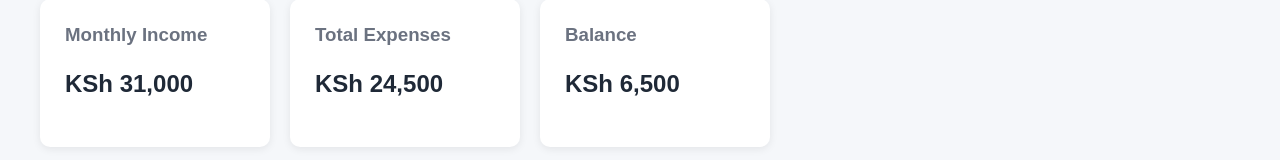
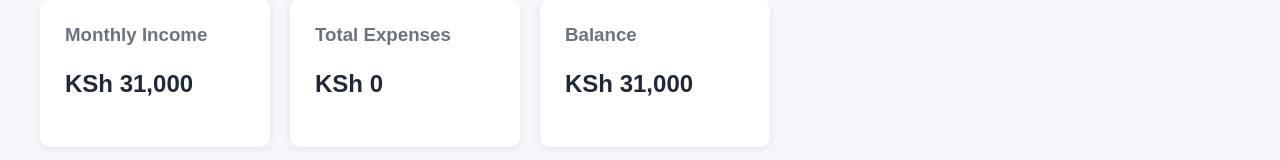
Before and after one commit to MukamiKelvin/kimahlife-expense-tracker, a React (Vite) app: page / in a window 1280 px wide. Shown: the part 264-424 px from the top of the page. Built offline with nearby package versions, Linux system fonts and the light colour scheme.

Commit message:
feat: calculate dynamic expenses and balance

```diff
--- a/src/App.jsx
+++ b/src/App.jsx
@@ -26,6 +26,27 @@ function App() {
   // We start with an empty array because we haven't
   // added any expenses yet.
   const [expenses, setExpenses] = useState([]);
+
+  // Calculate the total amount spent.
+//
+// reduce() goes through every expense
+// and adds its amount to the running total.
+const totalExpenses = expenses.reduce(
+  (total, expense) => total + expense.amount,
+  0
+);
+
+const monthlyIncome = 31000;
+
+// Calculate how much money remains
+// after subtracting expenses from income.
+const balance = monthlyIncome - totalExpenses;
+
+// Check whether the user has a deficit.
+//
+// If balance is negative, the user spent
+// more money than they earned.
+const hasDeficit = balance < 0;
 
   // This function deletes an expense.
 //
@@ -67,23 +88,23 @@ function handleDelete(expenseId) {
 
           {/* Monthly income */}
           <SummaryCard
-            title="Monthly Income"
-            amount="KSh 31,000"
-          />
+  title="Monthly Income"
+  amount={`KSh ${monthlyIncome.toLocaleString()}`}
+/>
 
 
           {/* Total expenses */}
           <SummaryCard
-            title="Total Expenses"
-            amount="KSh 24,500"
-          />
+  title="Total Expenses"
+  amount={`KSh ${totalExpenses.toLocaleString()}`}
+/>
 
 
           {/* Current balance */}
           <SummaryCard
-            title="Balance"
-            amount="KSh 6,500"
-          />
+  title={hasDeficit ? "Deficit" : "Balance"}
+  amount={`KSh ${Math.abs(balance).toLocaleString()}`}
+/>
 
         </section>
 
```
